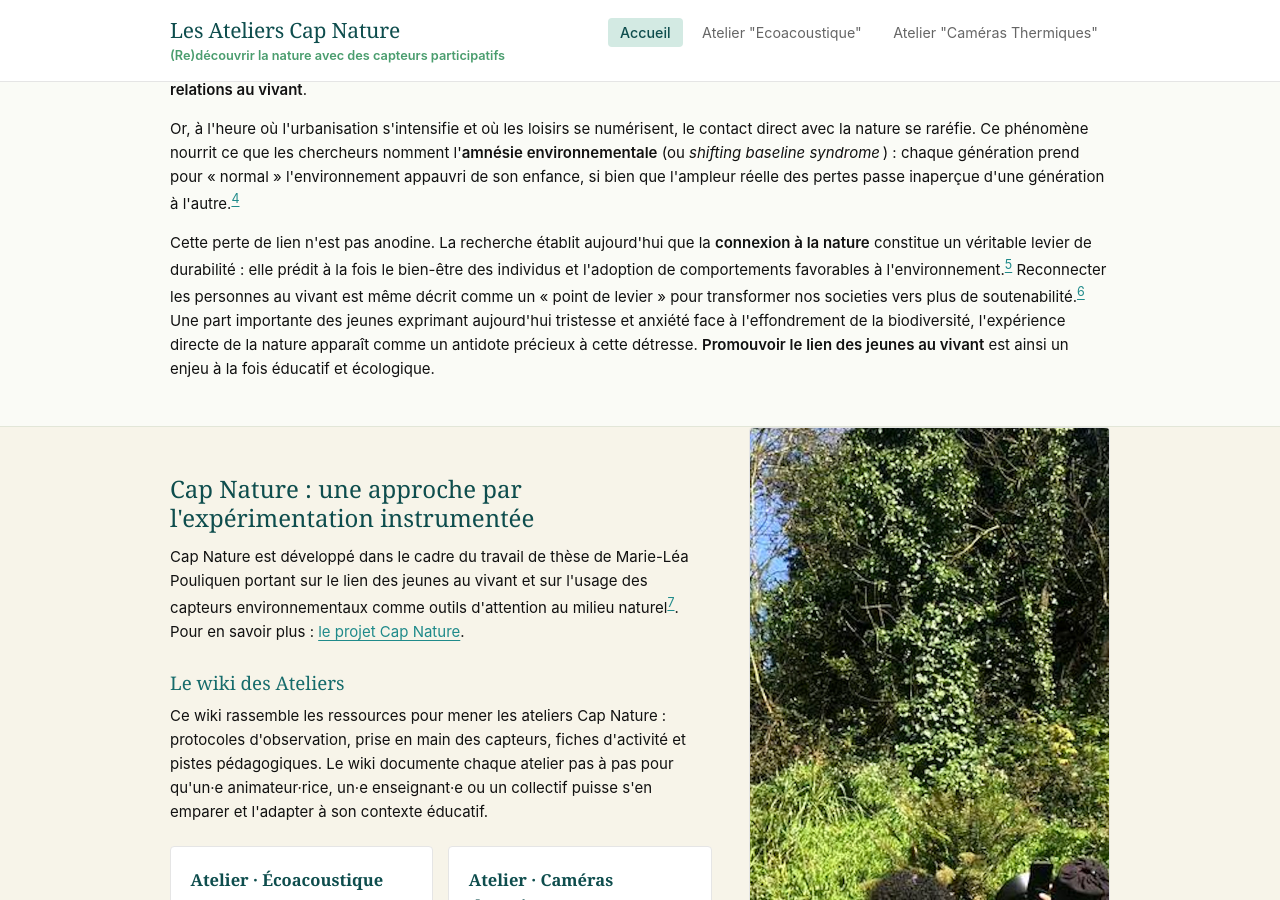
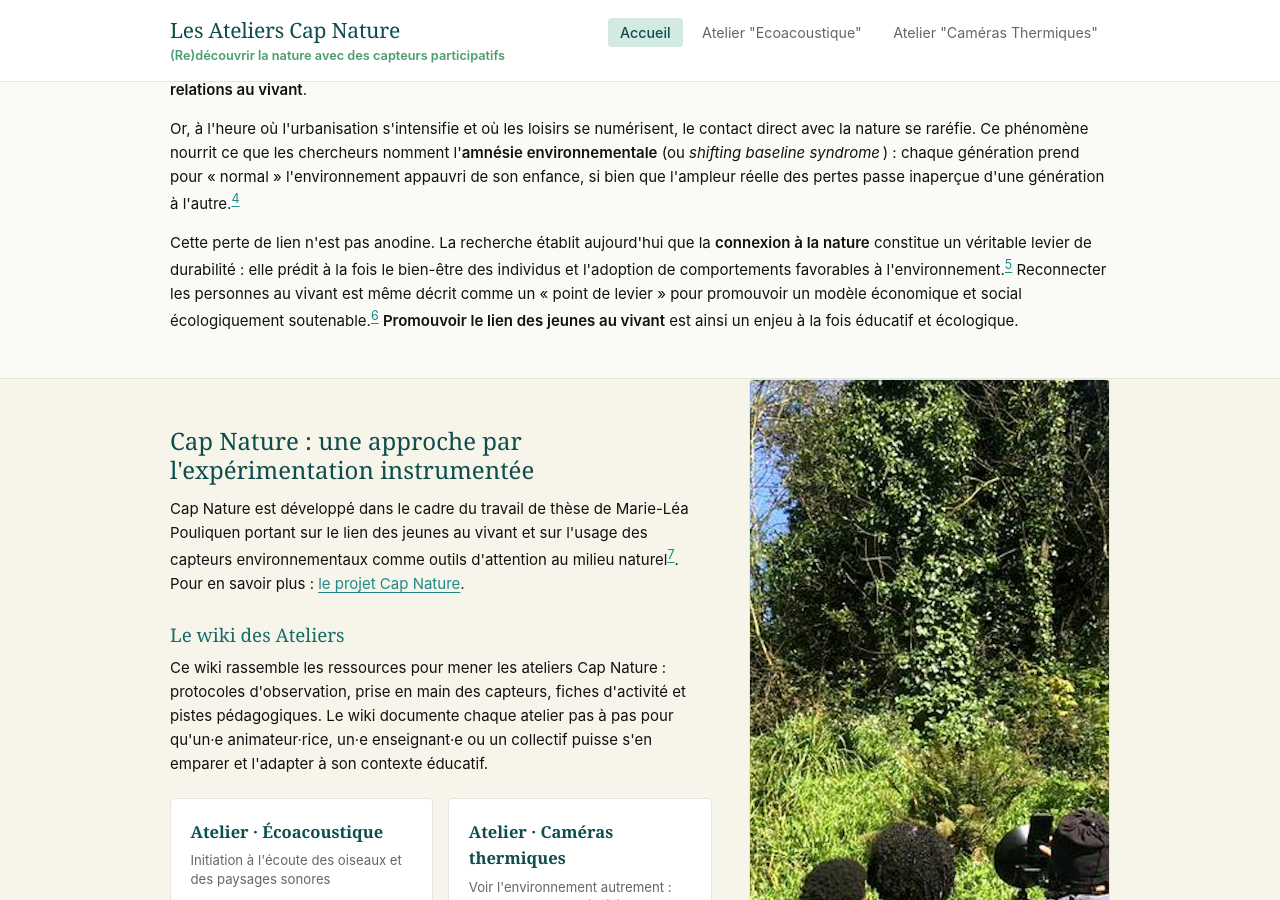
Before and after one commit to marieleapouliquen/wiki-cap-nature, a Jekyll site: the page built from index.md, in a window 1280 px wide and 900 px high, scrolled down 779 px. Built offline with Jekyll 4.4.1, drawn with Linux system fonts in a browser that asks for light colours.

Commit message:
Update index.md

```diff
--- a/index.md
+++ b/index.md
@@ -30,7 +30,7 @@ show_photo_credits: false
         <h2 style="margin-top: 0; padding-top: 0;">Reconnecter les jeunes à la nature</h2>
         <p>Dans son évaluation mondiale de 2019,<sup><a href="#ref1">1</a></sup> la Plateforme intergouvernementale sur la biodiversité et les services écosystémiques (Intergovernmental Science-Policy Platform on Biodiversity and Ecosystem Services – IPBES) dressait un constat alarmant : la biodiversité décline à un rythme sans précédent dans l'histoire humaine. Son rapport <em>Nexus</em>, publié fin 2024,<sup><a href="#ref2">2</a></sup> va plus loin en montrant que biodiversité, climat, eau, alimentation et santé humaine forment <strong>cinq crises interconnectées</strong> — interdépendantes dans leurs causes, leurs effets et les réponses à y apporter. Pour enrayer cet effondrement, l'IPBES appelle à des <strong>« changements transformateurs »</strong>, qui touchent aussi, comme le souligne l'Office français de la biodiversité (OFB),<sup><a href="#ref3">3</a></sup> <strong>nos représentations et nos relations au vivant</strong>.</p>
         <p>Or, à l'heure où l'urbanisation s'intensifie et où les loisirs se numérisent, le contact direct avec la nature se raréfie. Ce phénomène nourrit ce que les chercheurs nomment l'<strong>amnésie environnementale</strong> (ou <em>shifting baseline syndrome</em>) : chaque génération prend pour « normal » l'environnement appauvri de son enfance, si bien que l'ampleur réelle des pertes passe inaperçue d'une génération à l'autre.<sup><a href="#ref4">4</a></sup></p>
-        <p>Cette perte de lien n'est pas anodine. La recherche établit aujourd'hui que la <strong>connexion à la nature</strong> constitue un véritable levier de durabilité : elle prédit à la fois le bien-être des individus et l'adoption de comportements favorables à l'environnement.<sup><a href="#ref5">5</a></sup> Reconnecter les personnes au vivant est même décrit comme un « point de levier » pour transformer nos societies vers plus de soutenabilité.<sup><a href="#ref6">6</a></sup> Une part importante des jeunes exprimant aujourd'hui tristesse et anxiété face à l'effondrement de la biodiversité, l'expérience directe de la nature apparaît comme un antidote précieux à cette détresse. <strong>Promouvoir le lien des jeunes au vivant</strong> est ainsi un enjeu à la fois éducatif et écologique.</p>
+        <p>Cette perte de lien n'est pas anodine. La recherche établit aujourd'hui que la <strong>connexion à la nature</strong> constitue un véritable levier de durabilité : elle prédit à la fois le bien-être des individus et l'adoption de comportements favorables à l'environnement.<sup><a href="#ref5">5</a></sup> Reconnecter les personnes au vivant est même décrit comme un « point de levier » pour promouvoir un modèle économique et social écologiquement soutenable.<sup><a href="#ref6">6</a></sup> <strong>Promouvoir le lien des jeunes au vivant</strong> est ainsi un enjeu à la fois éducatif et écologique.</p>
 
       </div>
     </div>
```
